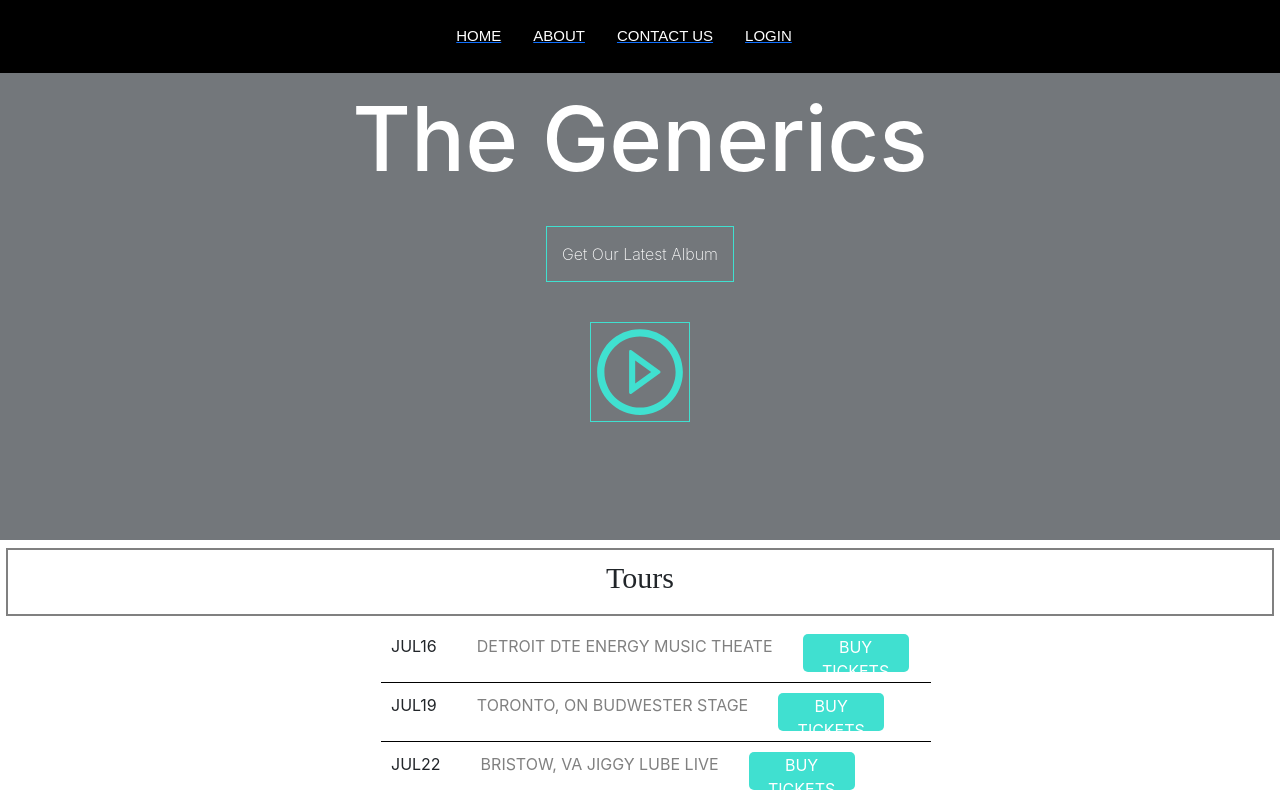
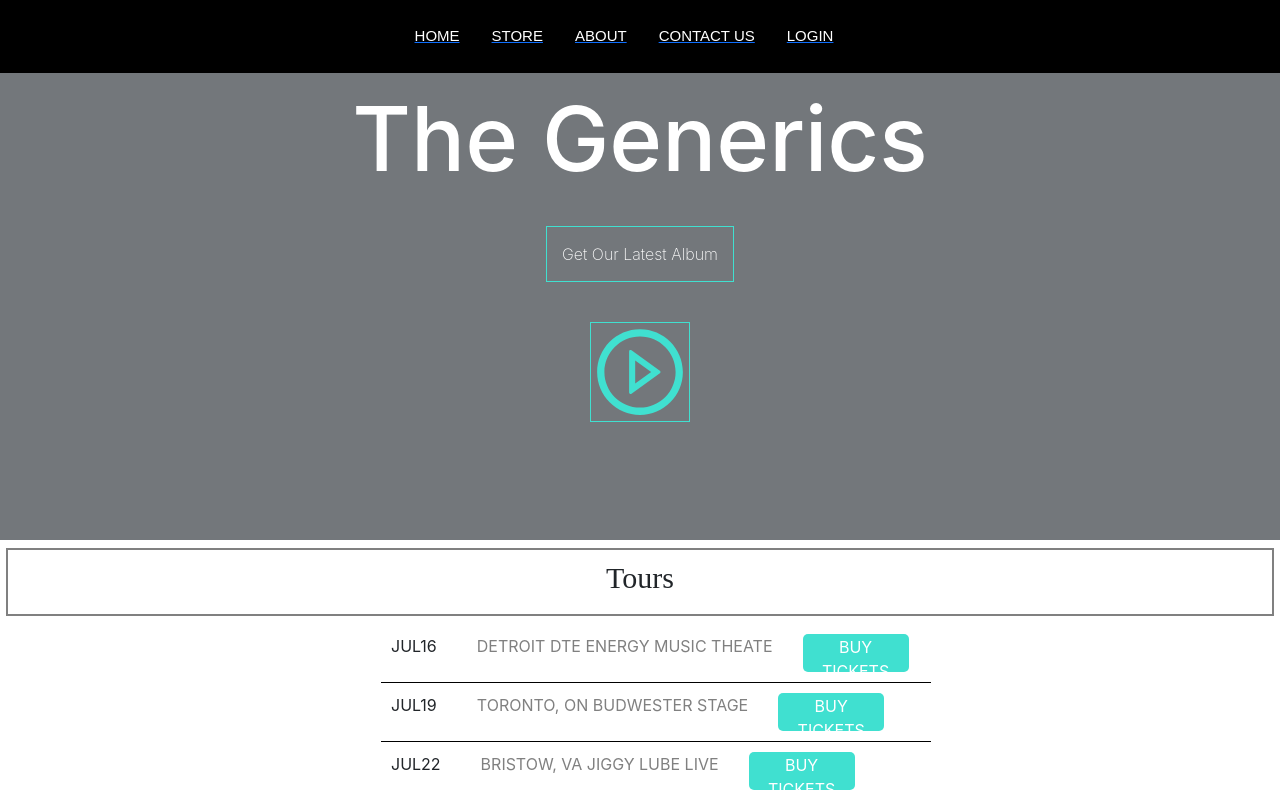
Before and after one commit to lakshmanK1/E-COMMERCE-WEBSITE, a React (Create React App) app: page / in a window 1280 px wide. Shown: the top 798 px of the page. Built offline with nearby package versions, Linux system fonts and the light colour scheme.

Commit message:
added functionality to redirect to login page, for who are not loggedIn and trying to access the products

```diff
--- a/src/components/Home/NavBar.js
+++ b/src/components/Home/NavBar.js
@@ -19,7 +19,8 @@ function NavBar() {
 
             <HeaderLinks>
                 <Link to='/'><AnchorLink>HOME</AnchorLink></Link>
-                {isLoggedIn && <Link to='/dynamicStore.html'><AnchorLink>STORE</AnchorLink></Link>}
+                {isLoggedIn ? <Link to='/dynamicStore.html'><AnchorLink>STORE</AnchorLink></Link>
+                :<Link to='/signup&login'><AnchorLink>STORE</AnchorLink></Link> }
                 <Link to='/about.html'><AnchorLink>ABOUT</AnchorLink></Link>
                 <Link to='/contactUs.html'><AnchorLink>CONTACT US</AnchorLink></Link>
                 {!isLoggedIn && <Link to='/signup&login'><AnchorLink>LOGIN</AnchorLink></Link>}
```
